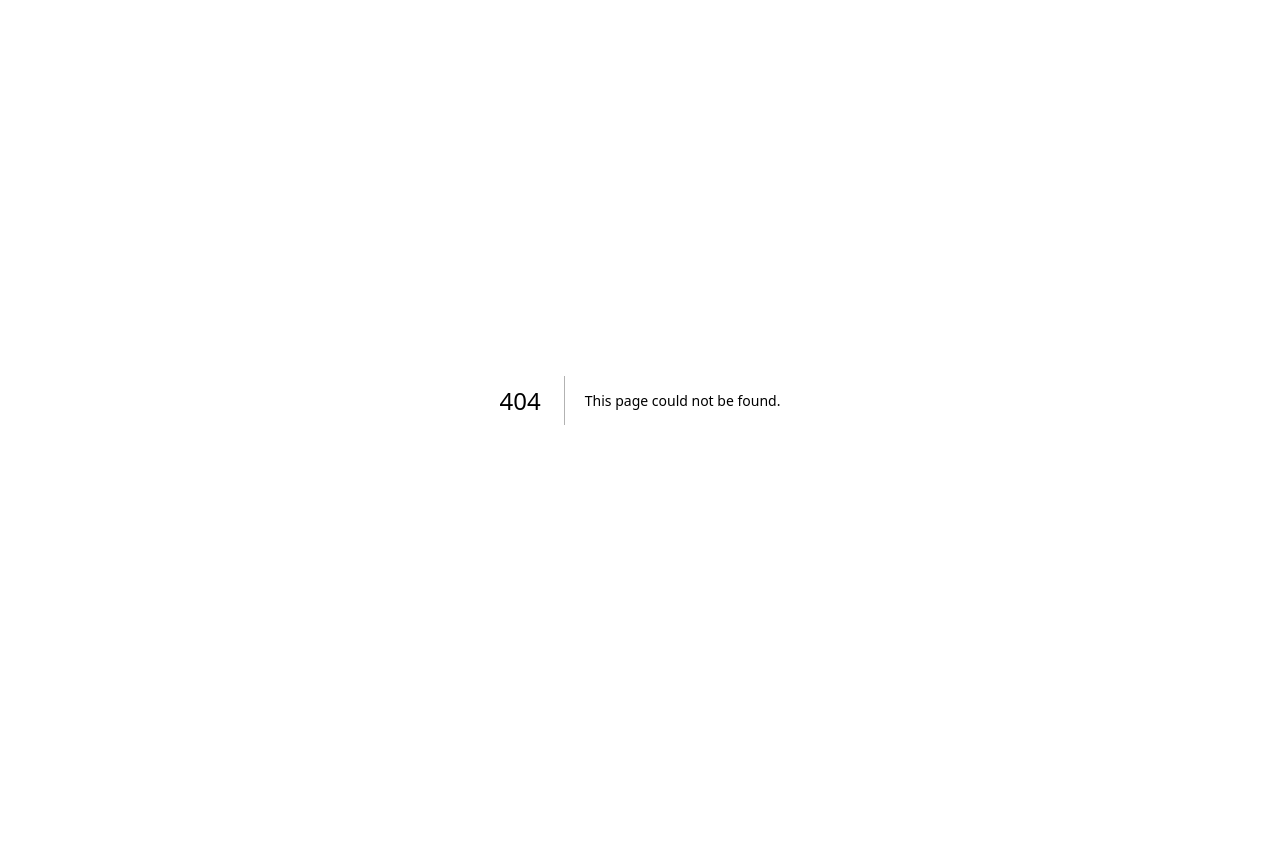
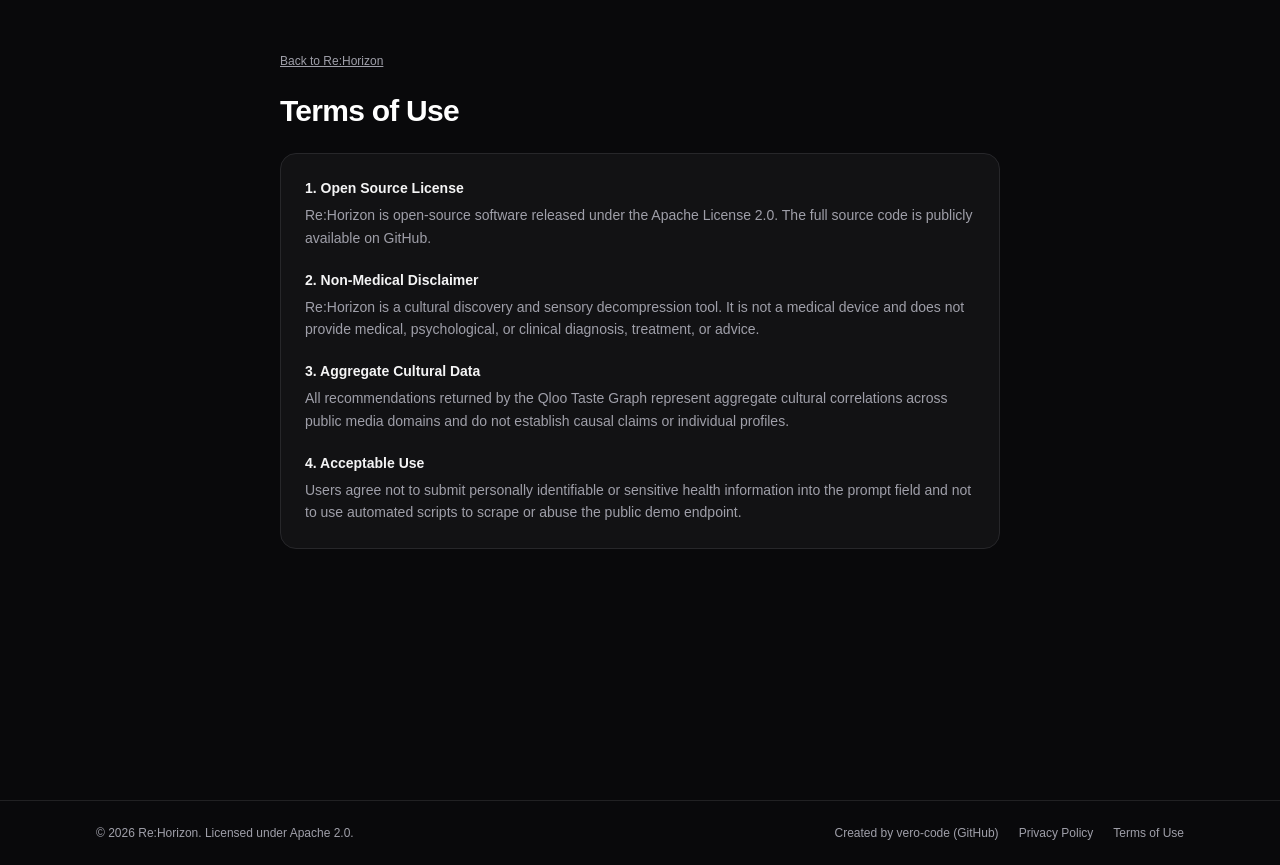
Before and after one commit to vero-code/re-horizon, a Next.js app: page /terms in a window 1280 px wide. Before the commit this address had no page. Before the commit the page ends 800 px from the top, so only its background shows below. Built offline with nearby package versions, Linux system fonts and the light colour scheme.

Commit message:
feat: add footer with author link, privacy policy, and terms of use

```diff
--- a/src/app/layout.tsx
+++ b/src/app/layout.tsx
@@ -1,5 +1,6 @@
 import type { Metadata } from "next";
 import { Geist, Geist_Mono } from "next/font/google";
+import { Footer } from "@/components/Footer";
 import "./globals.css";
 
 const geistSans = Geist({
@@ -24,7 +25,10 @@
       lang="en"
       className={`${geistSans.variable} ${geistMono.variable} h-full antialiased`}
     >
-      <body className="min-h-full flex flex-col">{children}</body>
+      <body className="flex min-h-full flex-col bg-zinc-950">
+        <div className="flex-1">{children}</div>
+        <Footer />
+      </body>
     </html>
   );
 }
--- /dev/null
+++ b/src/app/privacy/page.tsx
@@ -0,0 +1,34 @@
+import Link from "next/link";
+import { PRIVACY_SECTIONS } from "@/constants/legal";
+
+export default function PrivacyPage() {
+  return (
+    <div className="min-h-screen bg-zinc-950 text-zinc-100">
+      <main className="mx-auto max-w-3xl space-y-6 px-4 py-12 sm:px-6">
+        <Link
+          href="/"
+          className="inline-block text-xs font-medium text-zinc-400 underline hover:text-zinc-100"
+        >
+          Back to Re:Horizon
+        </Link>
+
+        <h1 className="text-2xl font-bold tracking-tight text-white sm:text-3xl">
+          Privacy Policy
+        </h1>
+
+        <div className="space-y-5 rounded-2xl border border-zinc-800 bg-zinc-900/60 p-6">
+          {PRIVACY_SECTIONS.map((sec) => (
+            <section key={sec.heading} className="space-y-1.5">
+              <h2 className="text-sm font-semibold text-zinc-100">
+                {sec.heading}
+              </h2>
+              <p className="text-sm leading-relaxed text-zinc-400">
+                {sec.body}
+              </p>
+            </section>
+          ))}
+        </div>
+      </main>
+    </div>
+  );
+}
--- /dev/null
+++ b/src/app/terms/page.tsx
@@ -0,0 +1,34 @@
+import Link from "next/link";
+import { TERMS_SECTIONS } from "@/constants/legal";
+
+export default function TermsPage() {
+  return (
+    <div className="min-h-screen bg-zinc-950 text-zinc-100">
+      <main className="mx-auto max-w-3xl space-y-6 px-4 py-12 sm:px-6">
+        <Link
+          href="/"
+          className="inline-block text-xs font-medium text-zinc-400 underline hover:text-zinc-100"
+        >
+          Back to Re:Horizon
+        </Link>
+
+        <h1 className="text-2xl font-bold tracking-tight text-white sm:text-3xl">
+          Terms of Use
+        </h1>
+
+        <div className="space-y-5 rounded-2xl border border-zinc-800 bg-zinc-900/60 p-6">
+          {TERMS_SECTIONS.map((sec) => (
+            <section key={sec.heading} className="space-y-1.5">
+              <h2 className="text-sm font-semibold text-zinc-100">
+                {sec.heading}
+              </h2>
+              <p className="text-sm leading-relaxed text-zinc-400">
+                {sec.body}
+              </p>
+            </section>
+          ))}
+        </div>
+      </main>
+    </div>
+  );
+}
--- /dev/null
+++ b/src/components/Footer.tsx
@@ -0,0 +1,31 @@
+import Link from "next/link";
+import { LEGAL_META } from "@/constants/legal";
+
+export function Footer() {
+  return (
+    <footer className="mt-auto border-t border-zinc-800/80 bg-zinc-950 py-6 text-xs text-zinc-400">
+      <div className="mx-auto flex max-w-6xl flex-col items-center justify-between gap-3 px-4 sm:flex-row sm:px-6 lg:px-8">
+        <div>
+          <span>&copy; {LEGAL_META.COPYRIGHT}</span>
+        </div>
+
+        <nav className="flex flex-wrap items-center gap-5">
+          <a
+            href={LEGAL_META.REPO_URL}
+            target="_blank"
+            rel="noopener noreferrer"
+            className="transition hover:text-zinc-100"
+          >
+            Created by {LEGAL_META.AUTHOR_HANDLE} (GitHub)
+          </a>
+          <Link href="/privacy" className="transition hover:text-zinc-100">
+            Privacy Policy
+          </Link>
+          <Link href="/terms" className="transition hover:text-zinc-100">
+            Terms of Use
+          </Link>
+        </nav>
+      </div>
+    </footer>
+  );
+}
--- /dev/null
+++ b/src/constants/legal.ts
@@ -0,0 +1,48 @@
+export interface LegalSection {
+  heading: string;
+  body: string;
+}
+
+export const LEGAL_META = {
+  COPYRIGHT: "2026 Re:Horizon. Licensed under Apache 2.0.",
+  AUTHOR_HANDLE: "vero-code",
+  REPO_URL: "https://github.com/vero-code/re-horizon",
+} as const;
+
+export const PRIVACY_SECTIONS: LegalSection[] = [
+  {
+    heading: "1. No Personal Data Collection",
+    body: "Re:Horizon does not require user registration, accounts, cookies, or persistent personal profiles. We do not collect or store names, email addresses, IP logs, or device identifiers.",
+  },
+  {
+    heading: "2. How Input Is Processed",
+    body: "When you submit a description or select a preset, the text and selected energy level are processed in memory by our server route (/api/horizon) using Google Gemini to extract non-personal aesthetic keywords and public creator or work names.",
+  },
+  {
+    heading: "3. Qloo API Safe Use Compliance",
+    body: "Only abstract cultural tags (via /v2/tags) and public entity queries (via /search and /v2/insights) are transmitted to the Qloo API. No personal, medical, or identifying information is ever sent to Qloo.",
+  },
+  {
+    heading: "4. Local Browser Audio and Speech",
+    body: "Procedural soundscapes (Web Audio API), voice narration (Web Speech Synthesis), and microphone dictation (Web Speech Recognition) execute directly in your browser session and are not recorded or stored by Re:Horizon.",
+  },
+];
+
+export const TERMS_SECTIONS: LegalSection[] = [
+  {
+    heading: "1. Open Source License",
+    body: "Re:Horizon is open-source software released under the Apache License 2.0. The full source code is publicly available on GitHub.",
+  },
+  {
+    heading: "2. Non-Medical Disclaimer",
+    body: "Re:Horizon is a cultural discovery and sensory decompression tool. It is not a medical device and does not provide medical, psychological, or clinical diagnosis, treatment, or advice.",
+  },
+  {
+    heading: "3. Aggregate Cultural Data",
+    body: "All recommendations returned by the Qloo Taste Graph represent aggregate cultural correlations across public media domains and do not establish causal claims or individual profiles.",
+  },
+  {
+    heading: "4. Acceptable Use",
+    body: "Users agree not to submit personally identifiable or sensitive health information into the prompt field and not to use automated scripts to scrape or abuse the public demo endpoint.",
+  },
+];
```
